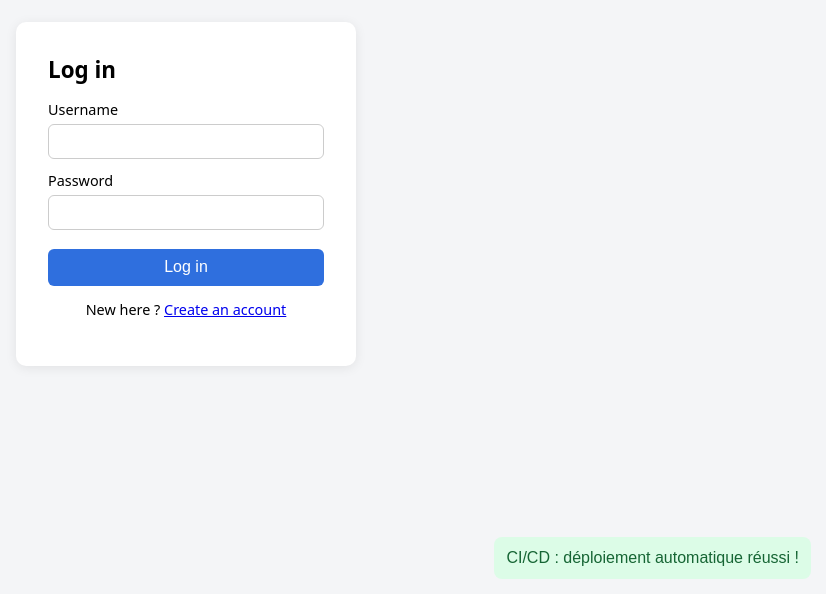
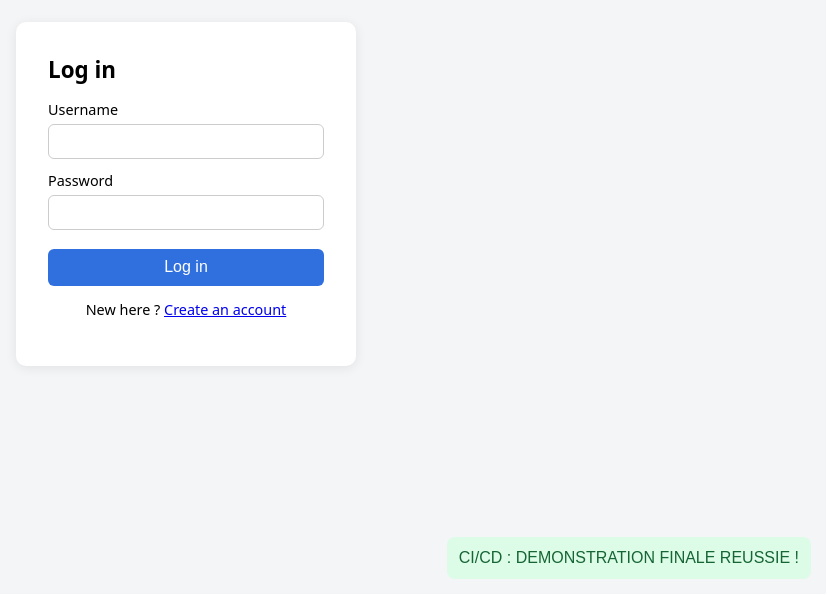
Before and after one commit to Abdel380/node-auth-app, a website built with Vite: page index.html in a window 1280 px wide. Shown: the part 206-800 px from the top of the page, without its empty margins (454-1280 px from the left). Built offline with nearby package versions, Linux system fonts and the light colour scheme.

Commit message:
Final CI/CD demonstration

```diff
--- a/index.html
+++ b/index.html
@@ -20,7 +20,7 @@
     font-family: Arial, sans-serif;
     z-index: 9999;
   ">
-    CI/CD : déploiement automatique réussi !
+    CI/CD : DEMONSTRATION FINALE REUSSIE !
   </div>
 </body>
 </html>
```
